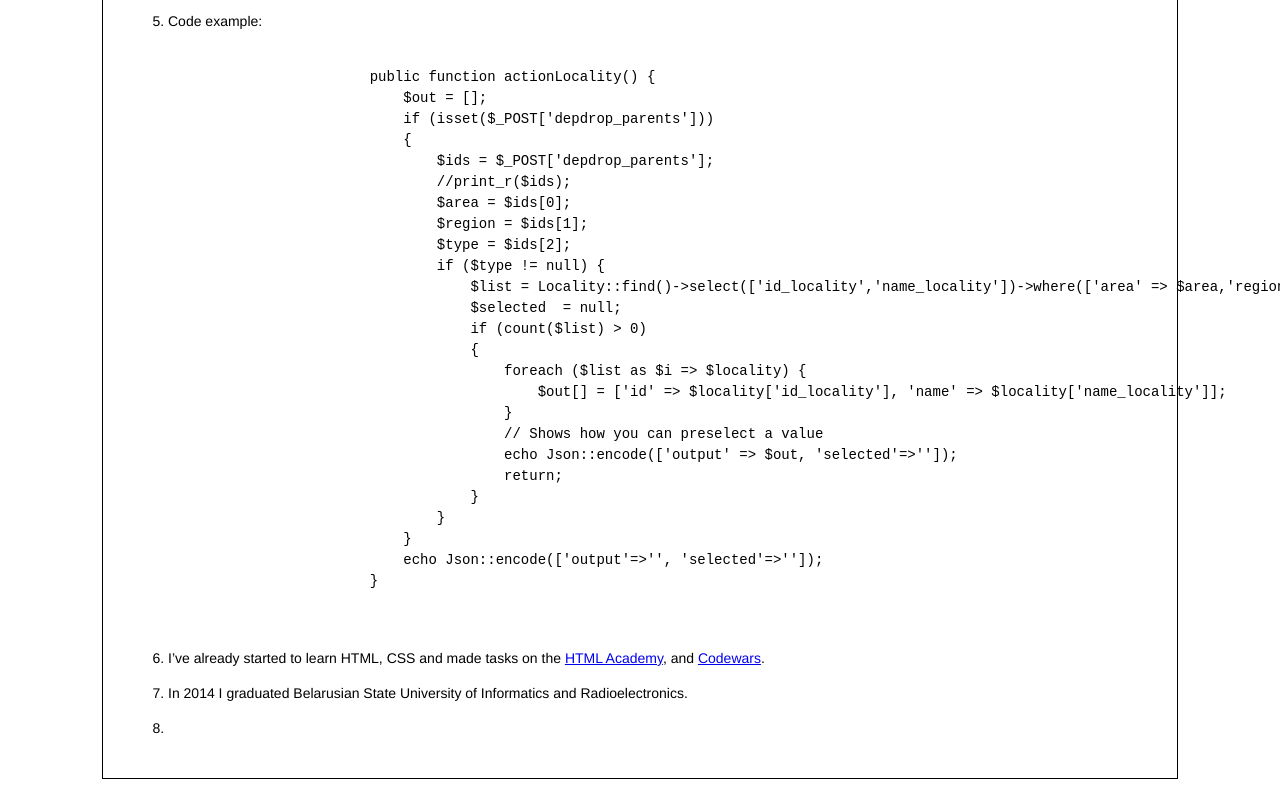
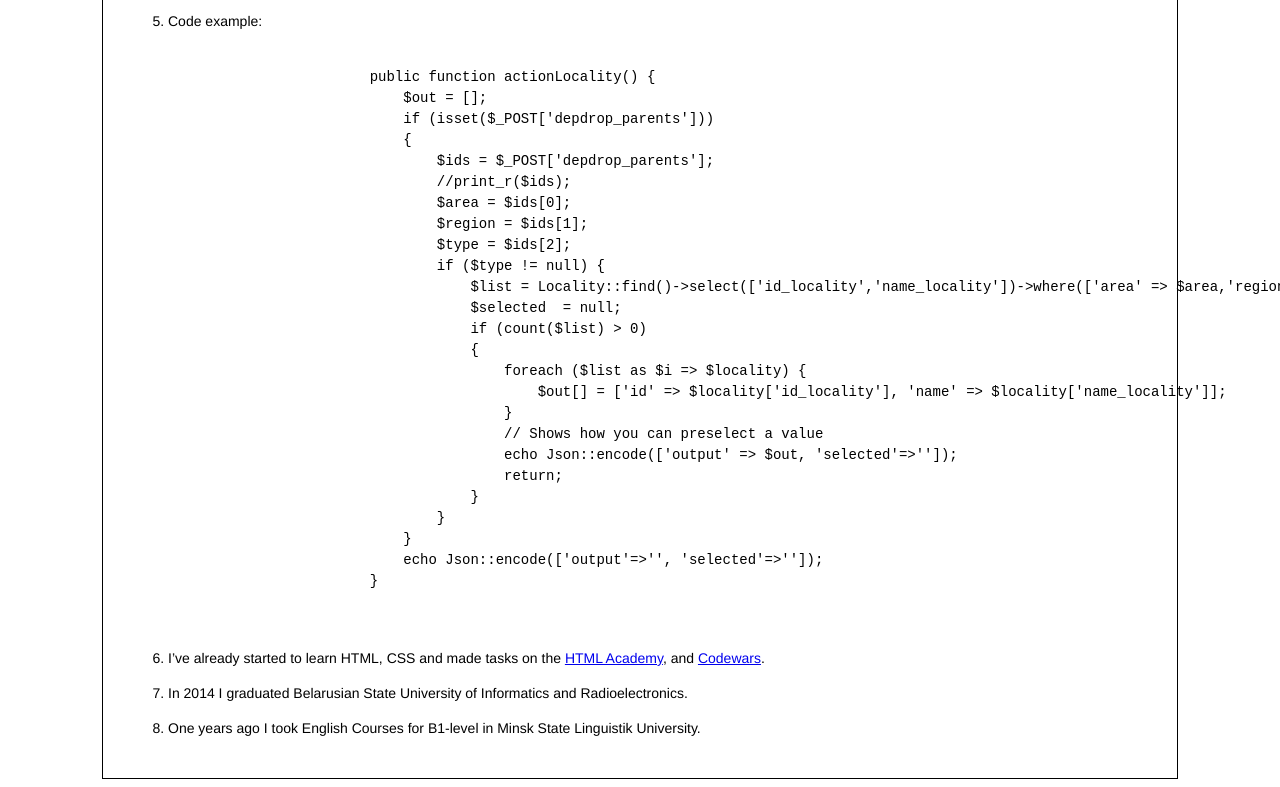
Before and after one commit to Prokopenko/rsschool-cv, a plain HTML site: page index.html in a window 1280 px wide. Shown: the part 339-1126 px from the top of the page. Drawn offline with Linux system fonts and the light colour scheme.

Commit message:
feat: add english level to the CV

```diff
--- a/index.html
+++ b/index.html
@@ -69,7 +69,9 @@
             <li>
                 <p>In 2014 I graduated Belarusian State University of Informatics and Radioelectronics.</p>
             </li>
-            <li></li>
+            <li>
+                <p>One years ago I took English Courses for B1-level in Minsk State Linguistik University.</p>
+            </li>
         </ol>
     </div>
 </body>
```
